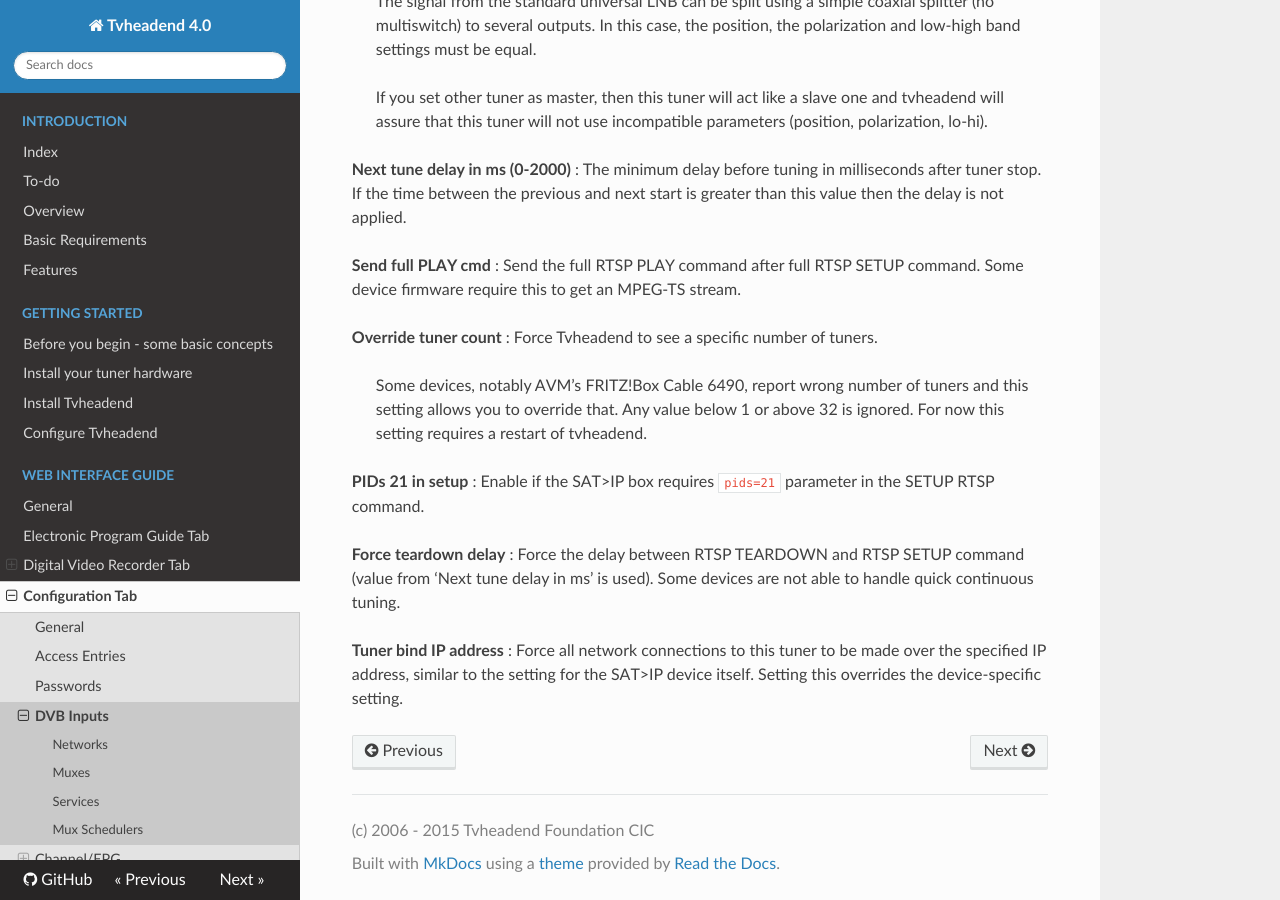
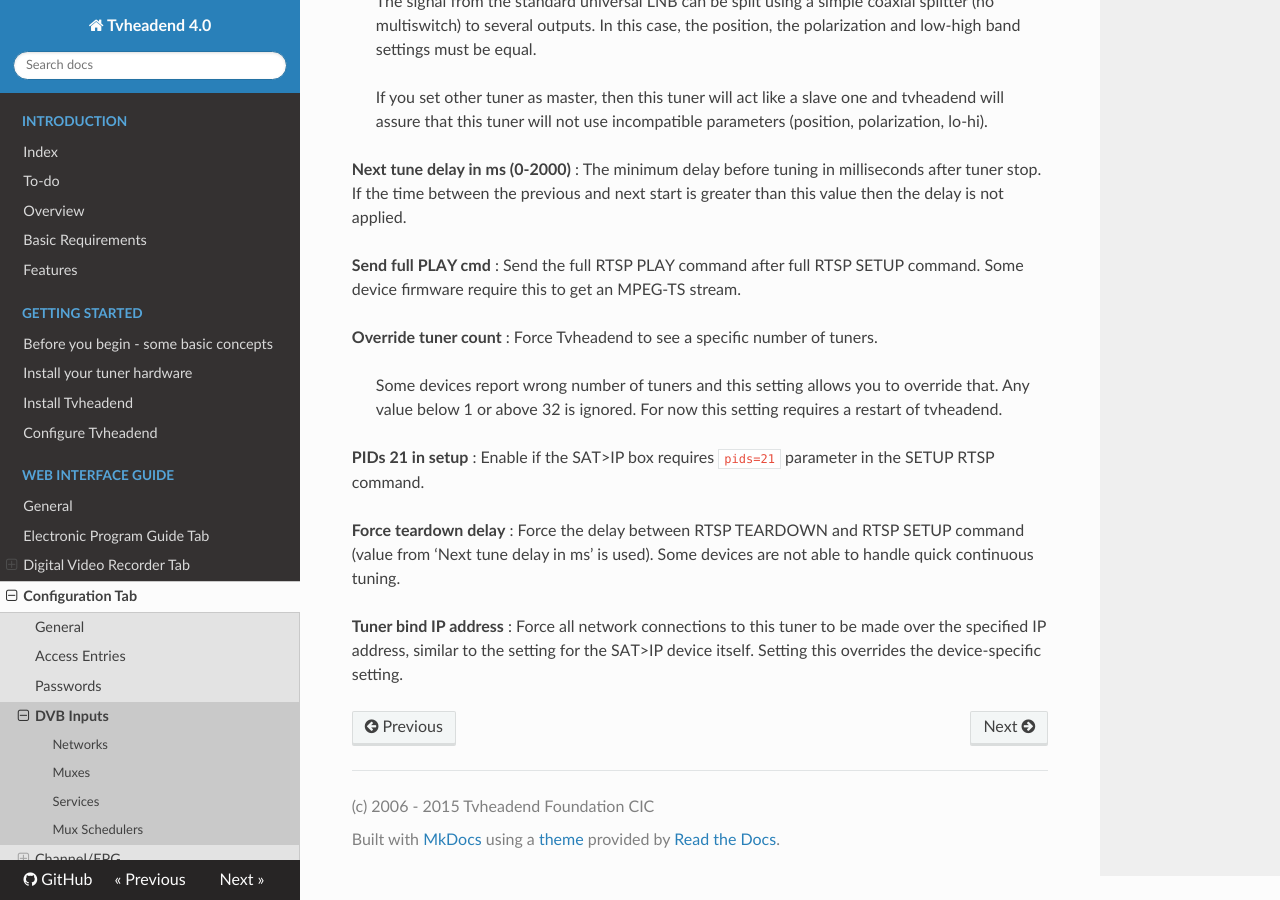
Before and after one commit to tvheadend/tvheadend-documentation, an MkDocs documentation site: the page built from docs/webui/config_tvadapters.md, in a window 1280 px wide and 900 px high, scrolled down 3440 px. Built offline with MkDocs 1.6.1, drawn with Linux system fonts in a browser that asks for light colours; nearby versions of some CDN libraries; old or Windows-style settings are respelled for this version of MkDocs.

Commit message:
Fritzbox 6490/6590 reports the correct number now

```diff
--- a/docs/webui/config_tvadapters.md
+++ b/docs/webui/config_tvadapters.md
@@ -196,10 +196,9 @@
 **Override tuner count**
 : Force Tvheadend to see a specific number of tuners.
 
-  > Some devices, notably AVM’s FRITZ!Box Cable 6490, report wrong number of tuners
-  > and this setting allows you to override that. Any value below 1 or
-  > above 32 is ignored. For now this setting requires a restart of
-  > tvheadend.
+  > Some devices report wrong number of tuners and this setting allows
+  > you to override that. Any value below 1 or above 32 is ignored. For
+  > now this setting requires a restart of tvheadend.
 
 **PIDs 21 in setup**
 : Enable if the SAT>IP box requires `pids=21` parameter in the SETUP
```
